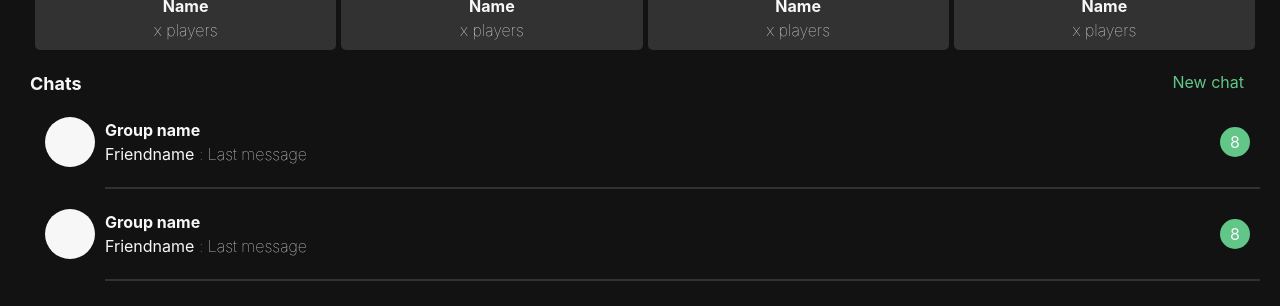
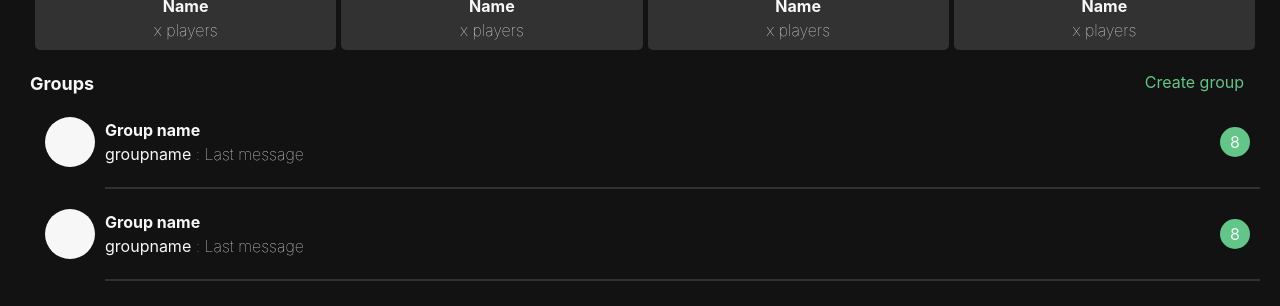
Before and after one commit to ThijsDeR/TJourney, a React (Create React App) app: page /community in a window 1280 px wide. Both pictures are taken after a click on the item "Groups". Shown: the part 204-510 px from the top of the page. Built offline with nearby package versions, Linux system fonts and the light colour scheme; no server answers.

Commit message:
update Group.js

```diff
--- a/src/pages/community/Groups.js
+++ b/src/pages/community/Groups.js
@@ -9,7 +9,7 @@ function Groups() {
 
     return (
         <>
-            {/* Suggested friends */}
+            {/* Suggested groups */}
             <div style={containerLeftRight}>
                 <div style={{ verticalAlign: 'middle' }}>
                     <h1 style={{ ...title, ...{ padding: 'unset' } }}>Suggested groups</h1>
@@ -20,29 +20,29 @@ function Groups() {
 
             <div style={suggestedBox}>
 
-                {/* TODO: four suggested friends form db */}
-                {/* Suggested friend block */}
+                {/* TODO: four suggested groups form db */}
+                {/* Suggested group block */}
                 <div style={suggestedTile}>
                     <div style={pfBox}><div style={fakePF}></div></div>
                     <div style={boldText}>Name</div>
                     <div style={lightText}>x players</div>
                 </div>
 
-                {/* Suggested friend block */}
+                {/* Suggested group block */}
                 <div style={suggestedTile}>
                     <div style={pfBox}><div style={fakePF}></div></div>
                     <div style={boldText}>Name</div>
                     <div style={lightText}>x players</div>
                 </div>
 
-                {/* Suggested friend block */}
+                {/* Suggested group block */}
                 <div style={suggestedTile}>
                     <div style={pfBox}><div style={fakePF}></div></div>
                     <div style={boldText}>Name</div>
                     <div style={lightText}>x players</div>
                 </div>
 
-                {/* Suggested friend block */}
+                {/* Suggested group block */}
                 <div style={suggestedTile}>
                     <div style={pfBox}><div style={fakePF}></div></div>
                     <div style={boldText}>Name</div>
@@ -50,23 +50,23 @@ function Groups() {
                 </div>
             </div>
 
-            {/* your friends */}
+            {/* your groups */}
             <div style={containerLeftRight}>
                 <div style={{ verticalAlign: 'middle' }}>
-                    <h1 style={{ ...title, ...{ padding: 'unset' } }}>Chats</h1>
+                    <h1 style={{ ...title, ...{ padding: 'unset' } }}>Groups</h1>
                 </div>
-                {/* TODO: link to add friend page? */}
-                <Link style={{ height: '24px', border: 'unset' }}><div style={{ color: primaryColor }} >New chat</div></Link>
+                {/* TODO: link to add group page? */}
+                <Link style={{ height: '24px', border: 'unset' }}><div style={{ color: primaryColor }} >Create group</div></Link>
             </div>
 
-            {/* Friend block */}
+            {/* Group block */}
             <div style={chatContainer}>
-                <div className='friendTile' style={friendsTile}>
-                    <div className='friendItems' style={friendItems}>
-                        <div className='friendIcon' style={fakePF}></div>
-                        <div className='friendInfo'>
-                            <div className='friendName' style={{ fontWeight: 'bold' }}> Group name </div>
-                            <div className='friendLevel' style={{ fontWeight: 'lighter' }}> <span style={bolderText}>Friendname</span> : Last message </div>
+                <div className='groupTile' style={friendsTile}>
+                    <div className='groupItems' style={friendItems}>
+                        <div className='groupIcon' style={fakePF}></div>
+                        <div className='groupInfo'>
+                            <div className='groupName' style={{ fontWeight: 'bold' }}> Group name </div>
+                            <div className='groupLevel' style={{ fontWeight: 'lighter' }}> <span style={bolderText}>groupname</span> : Last message </div>
                         </div>
                     </div>
                     <div className='messageButton' style={notifacationBubble}>8</div>
@@ -76,12 +76,12 @@ function Groups() {
             </div>
 
             <div style={chatContainer}>
-                <div className='friendTile' style={friendsTile}>
-                    <div className='friendItems' style={friendItems}>
-                        <div className='friendIcon' style={fakePF}></div>
-                        <div className='friendInfo'>
-                            <div className='friendName' style={{ fontWeight: 'bold' }}> Group name </div>
-                            <div className='friendLevel' style={{ fontWeight: 'lighter' }}> <span style={bolderText}>Friendname</span> : Last message </div>
+                <div className='groupTile' style={friendsTile}>
+                    <div className='groupItems' style={friendItems}>
+                        <div className='groupIcon' style={fakePF}></div>
+                        <div className='groupInfo'>
+                            <div className='groupName' style={{ fontWeight: 'bold' }}> Group name </div>
+                            <div className='groupLevel' style={{ fontWeight: 'lighter' }}> <span style={bolderText}>groupname</span> : Last message </div>
                         </div>
                     </div>
                     <div className='messageButton' style={notifacationBubble}>8</div>
```
